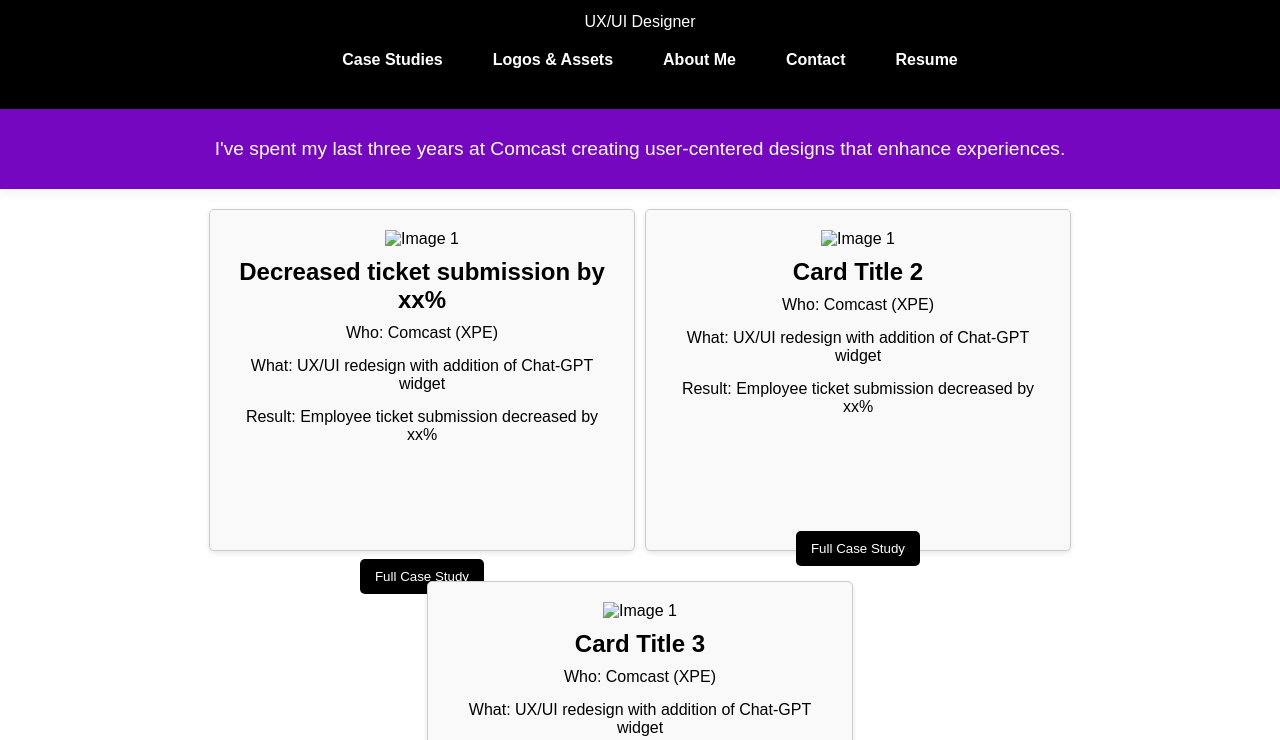
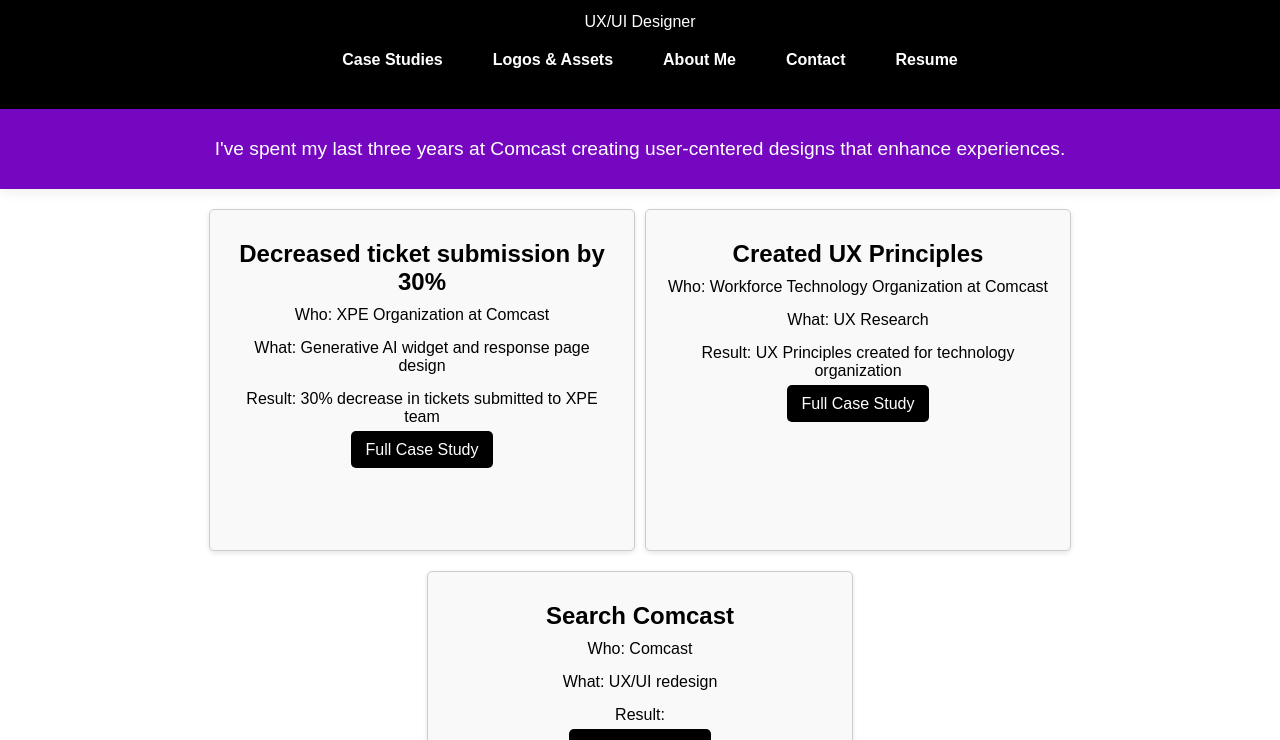
Before and after one commit to pamelatholan/ux-ui, a plain HTML site: page index.html in a window 1280 px wide. Shown: the part 60-800 px from the top of the page. Drawn offline with Linux system fonts and the light colour scheme.

Commit message:
updates to case studies and cards

```diff
--- a/assets/css/styles.css
+++ b/assets/css/styles.css
@@ -172,7 +172,7 @@ p2 {
     width: 30%;                /* Default width for larger screens */
     box-shadow: 0 2px 5px rgba(0,0,0,0.1);
     text-align: center;
-    margin-bottom: 20px;      /* Space between rows */
+    margin-bottom: 10px;      /* Space between rows */
 
 }
 
@@ -197,7 +197,7 @@ p2 {
     margin: 0 0 15px;
 }
 
-.card button {
+/* .card button {
     background-color: #000000;
     color: white;
     border: none;
@@ -208,7 +208,23 @@ p2 {
 
 }
 
+
 .card button:hover {
+    background-color: #7607c1;
+} */
+
+.button {
+    background-color: #000000;
+    color: white;
+    border: none;
+    padding: 10px 15px;
+    border-radius: 5px;
+    cursor: pointer;
+    margin-top: 100px;
+    text-decoration: none;
+}
+
+.button:hover {
     background-color: #7607c1;
 }
 
--- a/index.html
+++ b/index.html
@@ -46,28 +46,28 @@
     <title>Three Card Row</title>
    <div class="cardcontainer">
     <div class="card">
-        <img src="image1.jpg" alt="Image 1" class="card-image">
-        <h2>Decreased ticket submission by xx%</h2>
-        <p>Who: Comcast (XPE)</p>
-        <p>What: UX/UI redesign with addition of Chat-GPT widget</p>
-        <p>Result: Employee ticket submission decreased by xx%</p>
-        <button>Full Case Study</button>
+        <!-- <img src="assets/images/wizard.png" alt="XPE Wizard" class="card-image"> -->
+        <h2>Decreased ticket submission by 30%</h2>
+        <p>Who: XPE Organization at Comcast</p>
+        <p>What: Generative AI widget and response page design</p>
+        <p>Result: 30% decrease in tickets submitted to XPE team</p>
+        <a href="assets/files/Case Study 1.pdf" class="button">Full Case Study</a>
     </div>
        <div class="card">
-        <img src="image1.jpg" alt="Image 1" class="card-image">
-        <h2>Card Title 2</h2>
-        <p>Who: Comcast (XPE)</p>
-        <p>What: UX/UI redesign with addition of Chat-GPT widget</p>
-        <p>Result: Employee ticket submission decreased by xx%</p>
-        <button>Full Case Study</button>
+        <!-- <img src="image1.jpg" alt="Image 1" class="card-image"> -->
+        <h2>Created UX Principles</h2>
+        <p>Who: Workforce Technology Organization at Comcast</p>
+        <p>What: UX Research</p>
+        <p>Result: UX Principles created for technology organization</p>
+        <a href="" class="button">Full Case Study</a>
     </div>
     <div class="card">
-        <img src="image1.jpg" alt="Image 1" class="card-image">
-        <h2>Card Title 3</h2>
-        <p>Who: Comcast (XPE)</p>
-        <p>What: UX/UI redesign with addition of Chat-GPT widget</p>
-        <p>Result: Employee ticket submission decreased by xx%</p>
-        <button>Full Case Study</button>
+        <!-- <img src="image1.jpg" alt="Image 1" class="card-image"> -->
+        <h2>Search Comcast</h2>
+        <p>Who: Comcast</p>
+        <p>What: UX/UI redesign</p>
+        <p>Result: </p>
+        <a href="" class="button">Full Case Study</a>
     </div>
 </div>
 
```
Also changed, not shown: logos-assets.html (+14 -11 lines), assets/images/wand.gif (added), assets/images/wizard.png (added), 1 other file.
